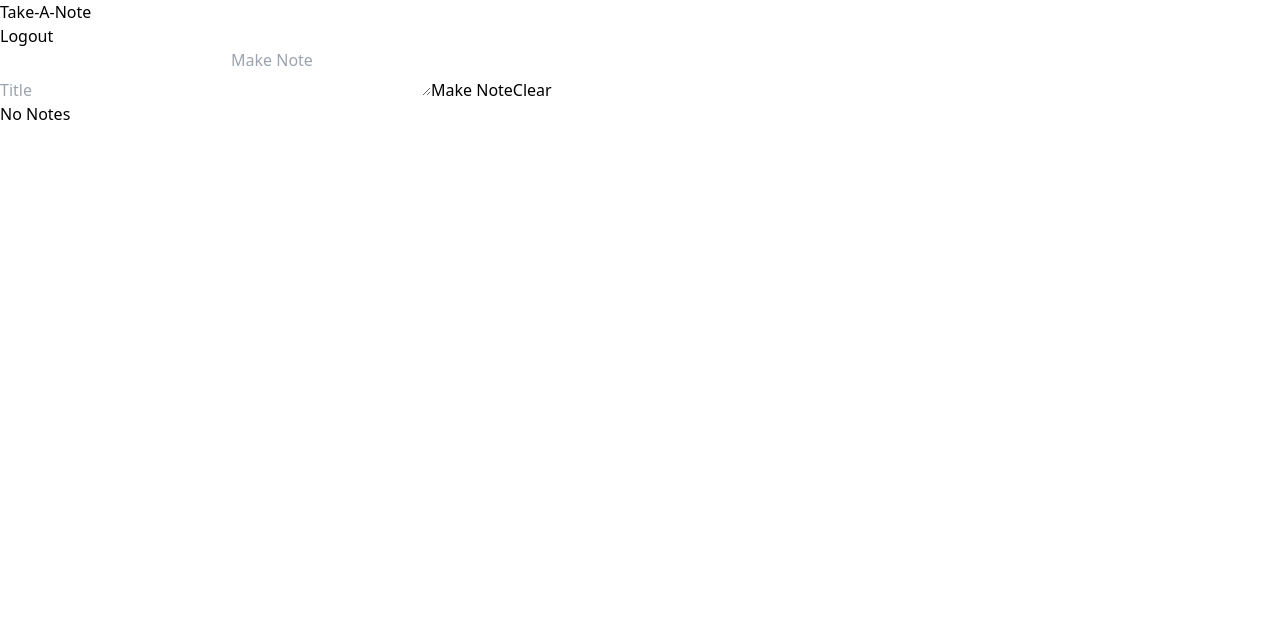
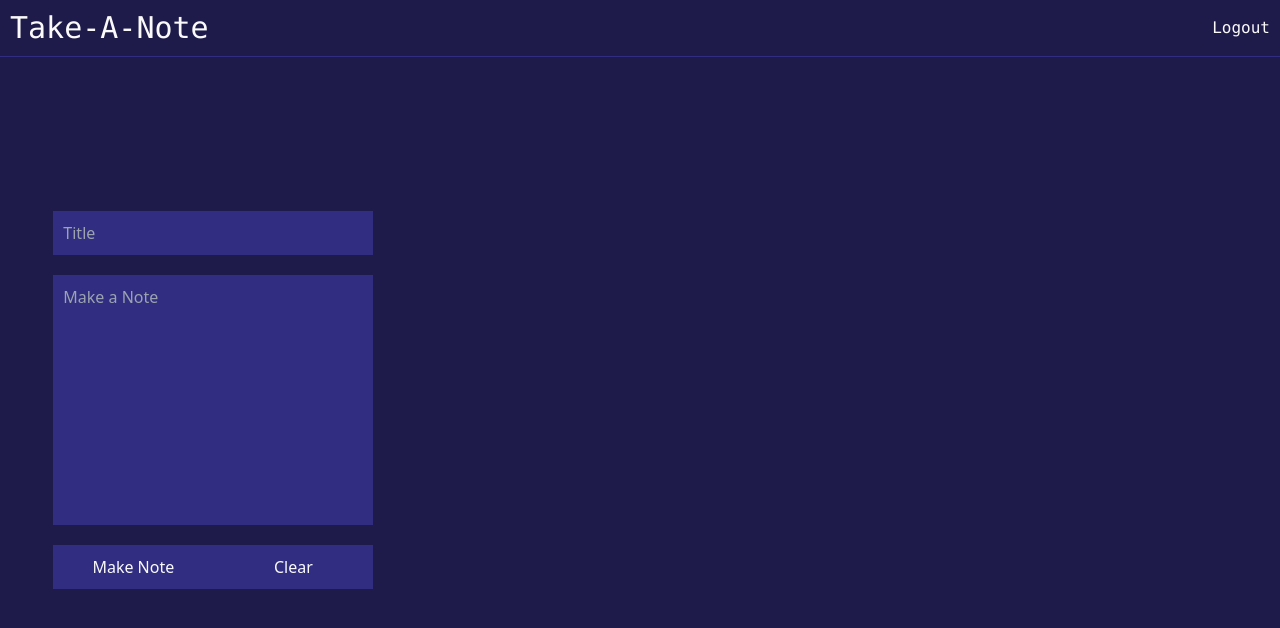
Before and after one commit to ishanlearnsprog/my-web-apps-150, a React (Vite) app in the folder take-a-note/client/: page / in a window 1280 px wide. Shown: the top 628 px of the page. Built offline with nearby package versions, Linux system fonts and the light colour scheme; no server answers; sample sign-in values are in the browser's storage.

Commit message:
Addes some styles before running into a bug

```diff
--- a/take-a-note/client/index.html
+++ b/take-a-note/client/index.html
@@ -4,7 +4,7 @@
 <head>
     <meta charset="UTF-8" />
     <meta name="viewport" content="width=device-width, initial-scale=1.0" />
-    <title>Tak-A-Note</title>
+    <title>Take-A-Note</title>
 </head>
 
 <body>
--- a/take-a-note/client/src/components/Notes/Navbar.jsx
+++ b/take-a-note/client/src/components/Notes/Navbar.jsx
@@ -9,10 +9,10 @@ const Navbar = () => {
     }
 
     return (
-        <>
-            <h1>Take-A-Note</h1>
-            <button onClick={handleLogout}>Logout</button>
-        </>
+        <div className="flex justify-between align-middle">
+            <h1 className="m-2.5 text-3xl">Take-A-Note</h1>
+            <button onClick={handleLogout} className="m-2.5 hover:underline">Logout</button>
+        </div>
 
     )
 }
--- a/take-a-note/client/src/components/Notes/NoteForm.jsx
+++ b/take-a-note/client/src/components/Notes/NoteForm.jsx
@@ -30,11 +30,27 @@ const NoteForm = () => {
     }
 
     return (
-        <form onSubmit={handleSubmit}>
-            <input type="text" name="title" placeholder="Title" value={formData.title} onChange={(e) => (setFormData({ ...formData, title: e.target.value }))} />
-            <textarea name="text" id="text" placeholder={noteId ? "Edit Note" : "Make Note"} value={formData.text} onChange={(e) => (setFormData({ ...formData, text: e.target.value }))}></textarea>
-            <button type="submit">{noteId ? "Edit Note" : "Make Note"}</button>
-            <button type="reset" onClick={() => { clear() }}>{noteId ? "Make Note" : "Clear"}</button>
+        <form onSubmit={handleSubmit} className="flex flex-col my-10 w-[420px] md:w-[320px]">
+            <input
+                type="text"
+                name="title"
+                placeholder="Title"
+                value={formData.title}
+                onChange={(e) => (setFormData({ ...formData, title: e.target.value }))}
+                className="my-2.5 p-2.5 bg-indigo-900 text-neutral-50 focus:outline-none focus:ring-2 focus:ring-indigo-500" />
+
+
+            <textarea
+                name="text"
+                id="text"
+                placeholder={noteId ? "Edit Note" : "Make a Note"}
+                value={formData.text}
+                onChange={(e) => (setFormData({ ...formData, text: e.target.value }))}
+                className="my-2.5 p-2.5 bg-indigo-900 text-neutral-50 focus:outline-none focus:ring-2 focus:ring-indigo-500 h-[250px] resize-none " ></textarea>
+            <div className="my-2.5 flex justify-between">
+                <button type="submit" className="p-2.5 w-1/2 bg-indigo-900 text-neutral-50">{noteId ? "Edit Note" : "Make Note"}</button>
+                <button type="reset" className="p-2.5 w-1/2 bg-indigo-900 text-neutral-50" onClick={() => { clear() }}>{noteId ? "Make Note" : "Clear"}</button>
+            </div>
         </form>
     )
 }
--- a/take-a-note/client/src/pages/Auth.jsx
+++ b/take-a-note/client/src/pages/Auth.jsx
@@ -23,17 +23,21 @@ const Auth = () => {
     }
 
     return (
-        <main>
-            <section>
-                <h1>Take-A-Note</h1>
+        <main className="bg-indigo-950 text-neutral-50 font-mono h-screen flex justify-center items-center">
+            <section className="py-5 px-10 border border-indigo-900">
+                <h1 className="m-2.5 text-3xl text-center">Take-A-Note</h1>
                 <form onSubmit={handleSubmit}>
-                    <label htmlFor="email">Email</label>
-                    <input type="email" name="email" id="email" value={formData.email} onChange={(e) => (setFormData({ ...formData, email: e.target.value }))} />
-                    <label htmlFor="paswword">Password</label>
-                    <input type="password" name="password" id="password" value={formData.password} onChange={(e) => (setFormData({ ...formData, password: e.target.value }))} />
-                    <button type="submit">{isSignUp ? "Sign Up" : "Sign In"}</button>
+                    <div className="my-5">
+                        <label htmlFor="email" className="">Email</label>
+                        <input className="my-2 p-2 w-full block bg-indigo-900 focus:outline-none focus:ring-2 focus:ring-indigo-500" type="email" name="email" id="email" value={formData.email} onChange={(e) => (setFormData({ ...formData, email: e.target.value }))} />
+                    </div>
+                    <div className="my-5">
+                        <label htmlFor="paswword">Password</label>
+                        <input className="my-2 p-2 w-full block bg-indigo-900 focus:outline-none focus:ring-2 focus:ring-indigo-500" type="password" name="password" id="password" value={formData.password} onChange={(e) => (setFormData({ ...formData, password: e.target.value }))} />
+                    </div>
+                    <button className="my-5 p-2 w-full bg-indigo-900 hover:bg-indigo-800 text-center focus:outline-none" type="submit">{isSignUp ? "Sign Up" : "Sign In"}</button>
                 </form>
-                <button onClick={() => { setIsSignUp(!isSignUp); setFormData({ email: "", password: "" }); }}>{isSignUp ? "Already have an account? Sign In" : "Don't have an account? Sign Up"}</button>
+                <button className="m-2.5 hover:underline" onClick={() => { setIsSignUp(!isSignUp); setFormData({ email: "", password: "" }); }}>{isSignUp ? "Already have an account? Sign In" : "Don't have an account? Sign Up"}</button>
             </section>
         </main>
     )
--- a/take-a-note/client/src/pages/Notes.jsx
+++ b/take-a-note/client/src/pages/Notes.jsx
@@ -22,14 +22,14 @@ const Notes = () => {
 
     return (
         <>
-            <header>
+            <header className="absolute border-b border-indigo-900 w-full bg-indigo-950 text-neutral-50 font-mono">
                 <Navbar></Navbar>
             </header>
-            <main>
-                <section>
+            <main className="grid grid-cols-1 md:grid-cols-6 bg-indigo-950 h-screen">
+                <section className="md:col-span-2 md:h-full flex justify-center items-center">
                     <NoteForm></NoteForm>
                 </section>
-                <section>
+                <section className="md:col-span-4">
                     {notes ? notes.map((note) => { return <Note key={note._id} note={note}></Note> }) : (<h2>No Notes</h2>)}
                 </section>
             </main>
```
